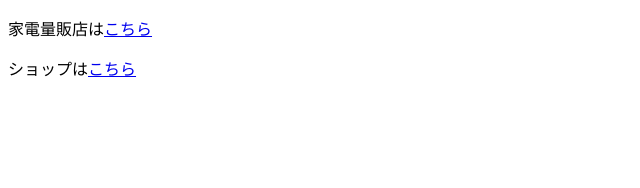
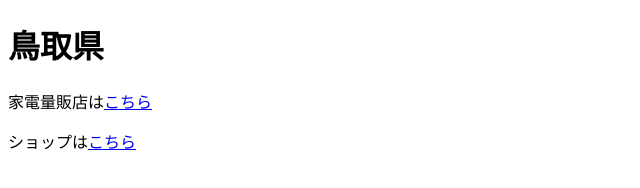
Before and after one commit to fuminishiki/tottori_mobile, a plain HTML site: page index.html in a window 1280 px wide. Shown: the whole page, without its empty margins (0-640 px from the left). Drawn offline with Linux system fonts and the light colour scheme.

Commit message:
Update index.html

```diff
--- a/index.html
+++ b/index.html
@@ -5,6 +5,9 @@
         <title>鳥取県</title>
     </head>
     <body>
+        <h1>
+            鳥取県
+        </h1>
         <p>
             家電量販店は<a href="https://fuminishiki.github.io/tottoriken_kaden_mobile">こちら</a>
         </p>
```
